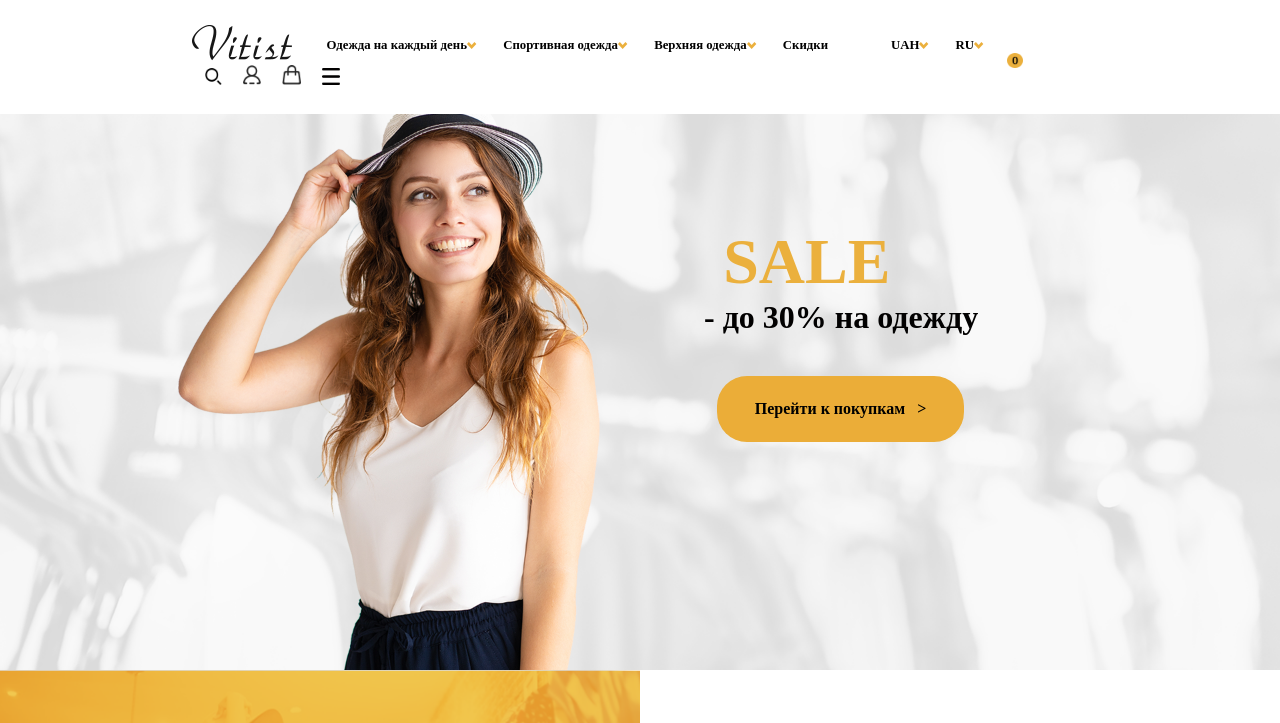
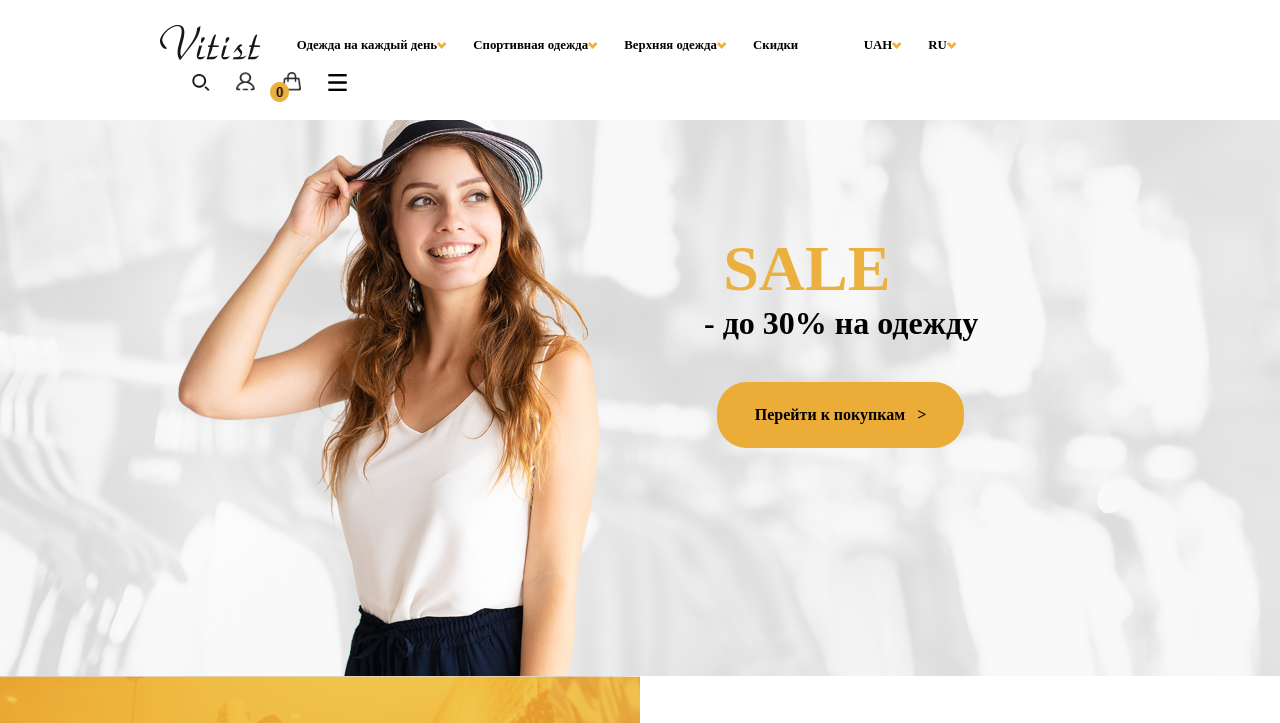
Before and after one commit to kingeugene/DressTask, a plain HTML site: page chablon verstka.html in a window 1280 px wide. Shown: the top 723 px of the page. Drawn offline with Linux system fonts and the light colour scheme.

Commit message:
second commit

```diff
--- a/chablon stilia.scss
+++ b/chablon stilia.scss
@@ -21,7 +21,7 @@ p {
 }
 
 .container  {
-	width: 70%;/*---ширина сайта*/
+	width: 75%;/*---ширина сайта*/
 	margin: auto;
 
 }
@@ -79,27 +79,35 @@ ul li {
 	font-weight: bold;
 	margin-left: 1em;
 	font-size: 80%;
+	margin-top: 0.5em;
 
 }
 
 .korzina {
 	position: relative;
 	width: 80%;
+
+}
+.korzinabig {
+	position: relative;
 }
 .diacount_korzina {
 	position: absolute;
-	    width: 1.7%;
-    left: 91%;
-    bottom: 40%;
+
+        bottom: -30%;
+    left: -50%;
+    width: 80%;
 
 }
 .icons {
 	display: inline-block;
-	margin-right: 1em;
+	margin-left: 1.5em;
 
 }
 .icons_end {
 	display: inline-block;
+
+    margin-left: 1.5em;
 
 }
 .custom_icons_menu {
--- a/chablon verstka.html
+++ b/chablon verstka.html
@@ -29,7 +29,7 @@
 				  	<ul class="custom_icons">
 				  	    <li class="icons"><a href="#"></a><img class="custom_icons_menu" src="photo/search.png" alt=""></li>
 				  		<li class="icons"><a href="#"></a><img class="custom_icons_menu" src="photo/man.png" alt=""></li>
-				  		<li class="icons"><a href="#"></a><img class="korzina" src="photo/korzinask.png" alt=""><img src="photo/discount.png" class="diacount_korzina" alt=""></li>
+				  		<li class="icons"><a href="#"><div class="korzinabig"></a><img class="korzina" src="photo/korzinask.png" alt=""><img src="photo/discount.png" class="diacount_korzina" alt=""></div></li>
 				  		<li class="icons_end"><a  href="#"><img class="custom_icons_menu" src="photo/menu.png" alt=""></a></li>
 				  	</ul>
 				</div>
```
Also changed, not shown: chablon stilia.css.
